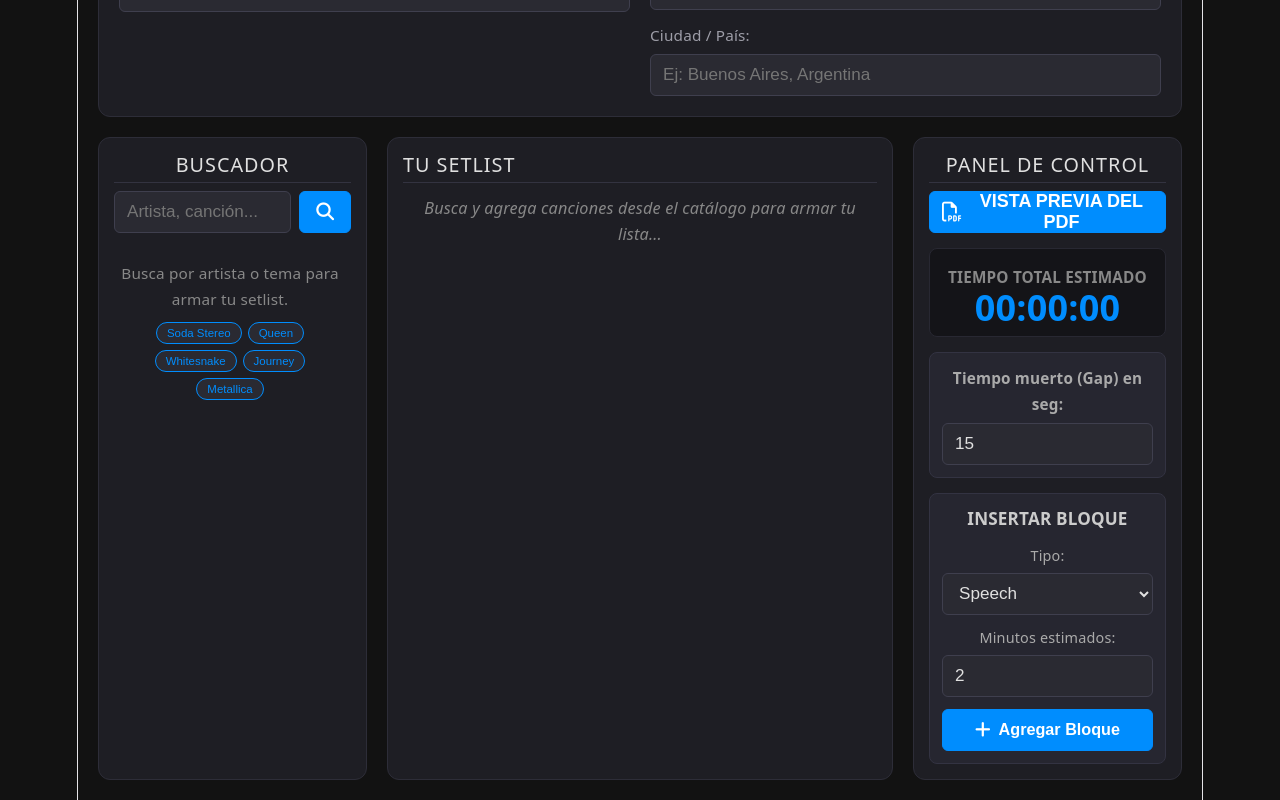
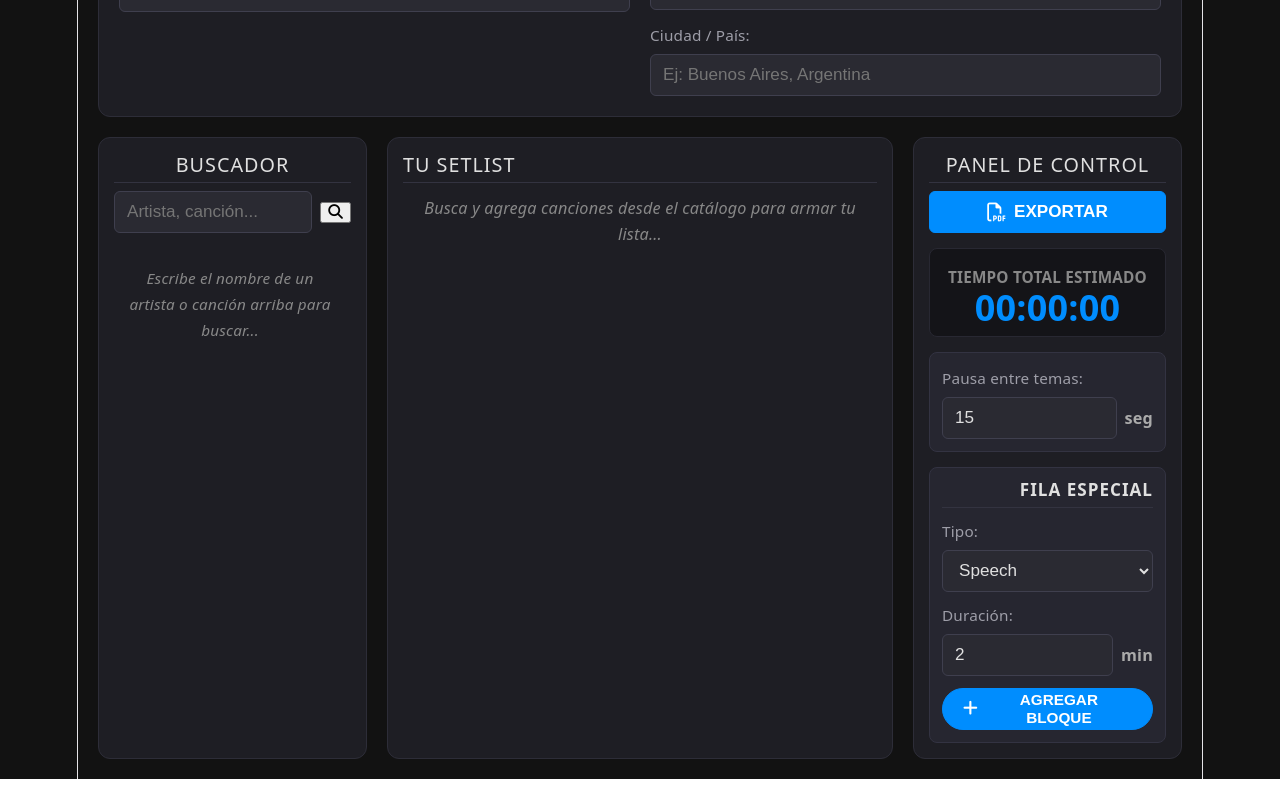
Before and after one commit to hcirig/setlist-maker, a React (Vite) app: page / in a window 1280 px wide. Shown: the part 459-1259 px from the top of the page. After the commit the page ends 1238 px from the top, so only its background shows below. Built offline with nearby package versions, Linux system fonts and the light colour scheme.

Commit message:
v2 ultimos arreglos graficos

```diff
--- a/src/App.jsx
+++ b/src/App.jsx
@@ -521,7 +521,7 @@ function App() {
             Buscador
           </h2>
 
-          <form onSubmit={handleSearchSubmit} style={{ display: 'flex', gap: '8px', marginBottom: '12px', width: '100%', boxSizing: 'border-box' }}>
+          <form onSubmit={handleSearchSubmit} style={{ display: 'flex', gap: '8px', marginBottom: '12px', width: '100%', boxSizing: 'border-box', alignItems: 'center' }}>
             <input
               type="text"
               className="custom-input"
@@ -533,7 +533,8 @@ function App() {
             <button
               type="submit"
               disabled={cargandoBusqueda}
-              className="btn-action"
+              className="btn-round"
+              title="Buscar"
             >
               <i className="fa-solid fa-magnifying-glass btn-icon"></i>
             </button>
@@ -545,20 +546,9 @@ function App() {
             ) : errorBusqueda ? (
               <p style={{ color: '#f44336', textAlign: 'center', padding: '10px 0', fontSize: '0.85em' }}>{errorBusqueda}</p>
             ) : resultados.length === 0 ? (
-              <div style={{ textAlign: 'center', color: '#888', padding: '15px 5px', fontSize: '0.85em' }}>
-                <p style={{ marginBottom: '10px' }}>Busca por artista o tema para armar tu setlist.</p>
-                <div style={{ display: 'flex', gap: '6px', justifyContent: 'center', flexWrap: 'wrap', marginTop: '8px' }}>
-                  {['Soda Stereo', 'Queen', 'Whitesnake', 'Journey', 'Metallica'].map((term) => (
-                    <button
-                      key={term}
-                      onClick={() => { setBusqueda(term); ejecutarBusqueda(term); }}
-                      style={{ backgroundColor: '#2a2a32', color: '#008dfe', border: '1px solid #008dfe', borderRadius: '12px', padding: '4px 10px', fontSize: '0.75em', cursor: 'pointer' }}
-                    >
-                      {term}
-                    </button>
-                  ))}
-                </div>
-              </div>
+              <p style={{ color: '#888', textAlign: 'center', padding: '20px 10px', fontSize: '0.85em', fontStyle: 'italic' }}>
+                Escribe el nombre de un artista o canción arriba para buscar...
+              </p>
             ) : (
               discosAgrupados.map((disco) => (
                 <details key={disco.nombreDisco} open style={{ marginBottom: '8px', backgroundColor: '#262630', borderRadius: '6px', overflow: 'hidden', border: '1px solid #333342' }}>
@@ -774,10 +764,10 @@ function App() {
             onClick={() => setMostrarPreview(true)}
             disabled={setlistRenderizado.length === 0}
             className="btn-action"
-            style={{ width: '100%', padding: '12px', cursor: setlistRenderizado.length > 0 ? 'pointer' : 'not-allowed', fontWeight: 'bold', fontSize: '1em', marginBottom: '15px', justifyContent: 'center' }}
+            style={{ width: '100%', padding: '0 12px', cursor: setlistRenderizado.length > 0 ? 'pointer' : 'not-allowed', fontWeight: 'bold', fontSize: '0.95em', marginBottom: '15px', justifyContent: 'center' }}
           >
             <i className="fa-regular fa-file-pdf btn-icon"></i>
-            <span>VISTA PREVIA DEL PDF</span>
+            <span>EXPORTAR</span>
           </button>
 
           <div style={{ backgroundColor: '#141418', padding: '15px', borderRadius: '8px', textAlign: 'center', marginBottom: '15px', border: '1px solid #282832' }}>
@@ -787,28 +777,34 @@ function App() {
             </div>
           </div>
 
-          <div style={{ backgroundColor: '#262630', padding: '12px', borderRadius: '8px', marginBottom: '15px', border: '1px solid #333342' }}>
-            <label style={{ display: 'block', marginBottom: '6px', fontWeight: 'bold', fontSize: '0.85em', color: '#aaa' }}>
-              Tiempo muerto (Gap) en seg:
-            </label>
+          {/* PAUSA ENTRE TEMAS */}
+          <div className="field-group" style={{ backgroundColor: '#262630', padding: '12px', borderRadius: '8px', marginBottom: '15px', border: '1px solid #333342' }}>
+            <label className="field-label">Pausa entre temas:</label>
+            <div style={{ display: 'flex', alignItems: 'center', gap: '8px' }}>
               <input
                 type="number"
                 value={gap}
                 onChange={(e) => setGap(e.target.value)}
                 className="custom-input"
-              style={{ width: '100%' }}
+                style={{ flex: 1, minWidth: 0 }}
               />
+              <span style={{ fontSize: '0.9em', color: '#aaa', fontWeight: 'bold' }}>seg</span>
+            </div>
           </div>
 
+          {/* FILA ESPECIAL */}
           <div style={{ backgroundColor: '#262630', padding: '12px', borderRadius: '8px', border: '1px solid #333342' }}>
-            <h3 style={{ margin: '0 0 10px 0', fontSize: '0.95em', textTransform: 'uppercase', color: '#ccc' }}>Insertar Bloque</h3>
+            <h2 className="section-title-right" style={{ fontSize: '0.95em', margin: '0 0 10px 0' }}>
+              Fila Especial
+            </h2>
 
-            <label style={{ display: 'block', marginBottom: '4px', fontSize: '0.8em', color: '#aaa' }}>Tipo:</label>
+            <div className="field-group" style={{ marginBottom: '10px' }}>
+              <label className="field-label">Tipo:</label>
               <select
                 value={tipoEspecial}
                 onChange={(e) => setTipoEspecial(e.target.value)}
                 className="custom-input"
-              style={{ width: '100%', marginBottom: '10px' }}
+                style={{ width: '100%' }}
               >
                 <option value="Speech">Speech</option>
                 <option value="Intervalo">Intervalo</option>
@@ -816,60 +812,68 @@ function App() {
                 <option value="Texto Libre">Texto Libre (Separador)</option>
                 <option value="Canción">Canción (Fuera de catálogo)</option>
               </select>
+            </div>
 
             {tipoEspecial === "Texto Libre" ? (
-              <>
-                <label style={{ display: 'block', marginBottom: '4px', fontSize: '0.8em', color: '#aaa' }}>Texto a mostrar:</label>
+              <div className="field-group" style={{ marginBottom: '12px' }}>
+                <label className="field-label">Texto a mostrar:</label>
                 <input
                   type="text"
                   value={textoLibre}
                   onChange={(e) => setTextoLibre(e.target.value)}
                   placeholder="Ej: SET 1"
                   className="custom-input"
-                  style={{ width: '100%', marginBottom: '12px', textTransform: 'uppercase' }}
+                  style={{ width: '100%', textTransform: 'uppercase' }}
                 />
-              </>
+              </div>
             ) : tipoEspecial === "Canción" ? (
               <>
-                <label style={{ display: 'block', marginBottom: '4px', fontSize: '0.8em', color: '#aaa' }}>Nombre de la canción:</label>
+                <div className="field-group" style={{ marginBottom: '8px' }}>
+                  <label className="field-label">Nombre de la canción:</label>
                   <input
                     type="text"
                     value={nombreCancionExtra}
                     onChange={(e) => setNombreCancionExtra(e.target.value)}
                     placeholder="Ej: Song Title"
                     className="custom-input"
-                  style={{ width: '100%', marginBottom: '8px' }}
+                    style={{ width: '100%' }}
                   />
-                <label style={{ display: 'block', marginBottom: '4px', fontSize: '0.8em', color: '#aaa' }}>Duración (mm:ss):</label>
+                </div>
+                <div className="field-group" style={{ marginBottom: '12px' }}>
+                  <label className="field-label">Duración (mm:ss):</label>
                   <input
                     type="text"
                     value={duracionCancionExtra}
                     onChange={(e) => setDuracionCancionExtra(e.target.value)}
                     placeholder="03:30"
                     className="custom-input"
-                  style={{ width: '100%', marginBottom: '12px' }}
+                    style={{ width: '100%' }}
                   />
+                </div>
               </>
             ) : (
-              <>
-                <label style={{ display: 'block', marginBottom: '4px', fontSize: '0.8em', color: '#aaa' }}>Minutos estimados:</label>
+              <div className="field-group" style={{ marginBottom: '12px' }}>
+                <label className="field-label">Duración:</label>
+                <div style={{ display: 'flex', alignItems: 'center', gap: '8px' }}>
                   <input
                     type="number"
                     value={minutosEspecial}
                     onChange={(e) => setMinutosEspecial(e.target.value)}
                     className="custom-input"
-                  style={{ width: '100%', marginBottom: '12px' }}
+                    style={{ flex: 1, minWidth: 0 }}
                   />
-              </>
+                  <span style={{ fontSize: '0.9em', color: '#aaa', fontWeight: 'bold' }}>min</span>
+                </div>
+              </div>
             )}
 
             <button
               onClick={agregarBloqueEspecial}
-              className="btn-action"
+              className="btn-pill"
               style={{ width: '100%', justifyContent: 'center' }}
             >
               <i className="fa-solid fa-plus btn-icon"></i>
-              <span>Agregar Bloque</span>
+              <span>AGREGAR BLOQUE</span>
             </button>
           </div>
 
@@ -888,16 +892,16 @@ function App() {
               <div style={{ display: 'flex', alignItems: 'center', gap: '20px', flexWrap: 'wrap' }}>
                 <div style={{ display: 'flex', alignItems: 'center', gap: '10px' }}>
                   <span style={{ fontWeight: 'bold', fontSize: '0.9em' }}>Interlineado:</span>
-                  <button onClick={() => setEspaciadoPdf(Math.max(0, espaciadoPdf - 2))} className="btn-action" style={{ padding: '4px 10px', height: 'auto' }}>-</button>
+                  <button onClick={() => setEspaciadoPdf(Math.max(0, espaciadoPdf - 2))} className="btn-action" style={{ padding: '0 10px' }}>-</button>
                   <span style={{ fontSize: '1.1em', fontWeight: 'bold', width: '25px', textAlign: 'center' }}>{espaciadoPdf}</span>
-                  <button onClick={() => setEspaciadoPdf(espaciadoPdf + 2)} className="btn-action" style={{ padding: '4px 10px', height: 'auto' }}>+</button>
+                  <button onClick={() => setEspaciadoPdf(espaciadoPdf + 2)} className="btn-action" style={{ padding: '0 10px' }}>+</button>
                 </div>
 
                 <div style={{ display: 'flex', alignItems: 'center', gap: '10px', paddingLeft: '15px', borderLeft: '1px solid #333340' }}>
                   <span style={{ fontWeight: 'bold', fontSize: '0.9em' }}>Fuente:</span>
-                  <button onClick={() => setTamanoFuentePdf(Math.max(12, tamanoFuentePdf - 2))} className="btn-action" style={{ padding: '4px 10px', height: 'auto' }}>-</button>
+                  <button onClick={() => setTamanoFuentePdf(Math.max(12, tamanoFuentePdf - 2))} className="btn-action" style={{ padding: '0 10px' }}>-</button>
                   <span style={{ fontSize: '1.1em', fontWeight: 'bold', width: '25px', textAlign: 'center' }}>{tamanoFuentePdf}</span>
-                  <button onClick={() => setTamanoFuentePdf(Math.min(60, tamanoFuentePdf + 2))} className="btn-action" style={{ padding: '4px 10px', height: 'auto' }}>+</button>
+                  <button onClick={() => setTamanoFuentePdf(Math.min(60, tamanoFuentePdf + 2))} className="btn-action" style={{ padding: '0 10px' }}>+</button>
                 </div>
               </div>
 
@@ -905,13 +909,13 @@ function App() {
                 <button
                   onClick={() => procesarPDF('descargar')}
                   className="btn-action"
-                  style={{ padding: '8px 16px' }}
+                  style={{ padding: '0 16px' }}
                 >
                   <i className="fa-solid fa-download"></i> Descargar PDF
                 </button>
                 <button
                   onClick={() => setMostrarPreview(false)}
-                  style={{ backgroundColor: '#f44336', color: 'white', border: 'none', padding: '8px 14px', borderRadius: '6px', cursor: 'pointer', fontWeight: 'bold', fontSize: '0.9em' }}
+                  style={{ backgroundColor: '#f44336', color: 'white', border: 'none', padding: '0 14px', borderRadius: '6px', cursor: 'pointer', fontWeight: 'bold', fontSize: '0.9em', height: '40px' }}
                 >
                   ✕ Cerrar
                 </button>
```
Lines whose indentation alone changed are shown as unchanged.
